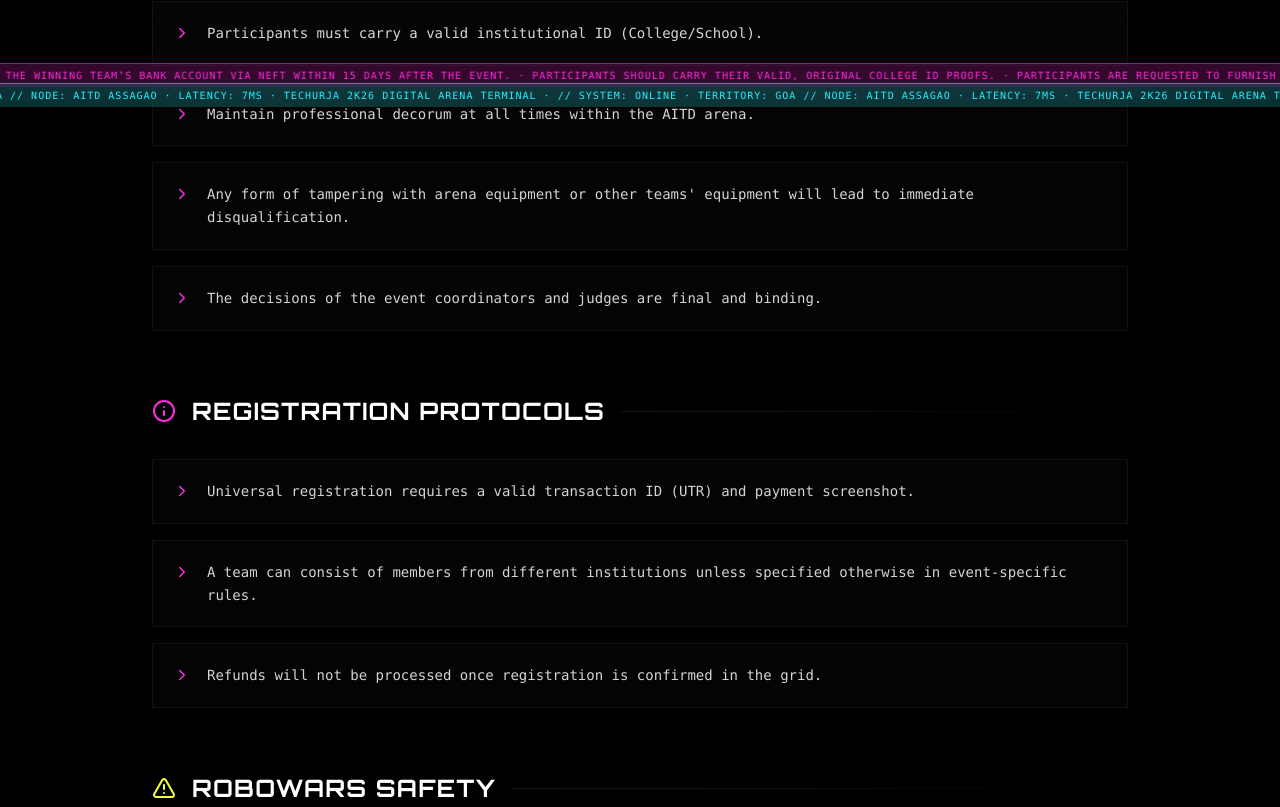
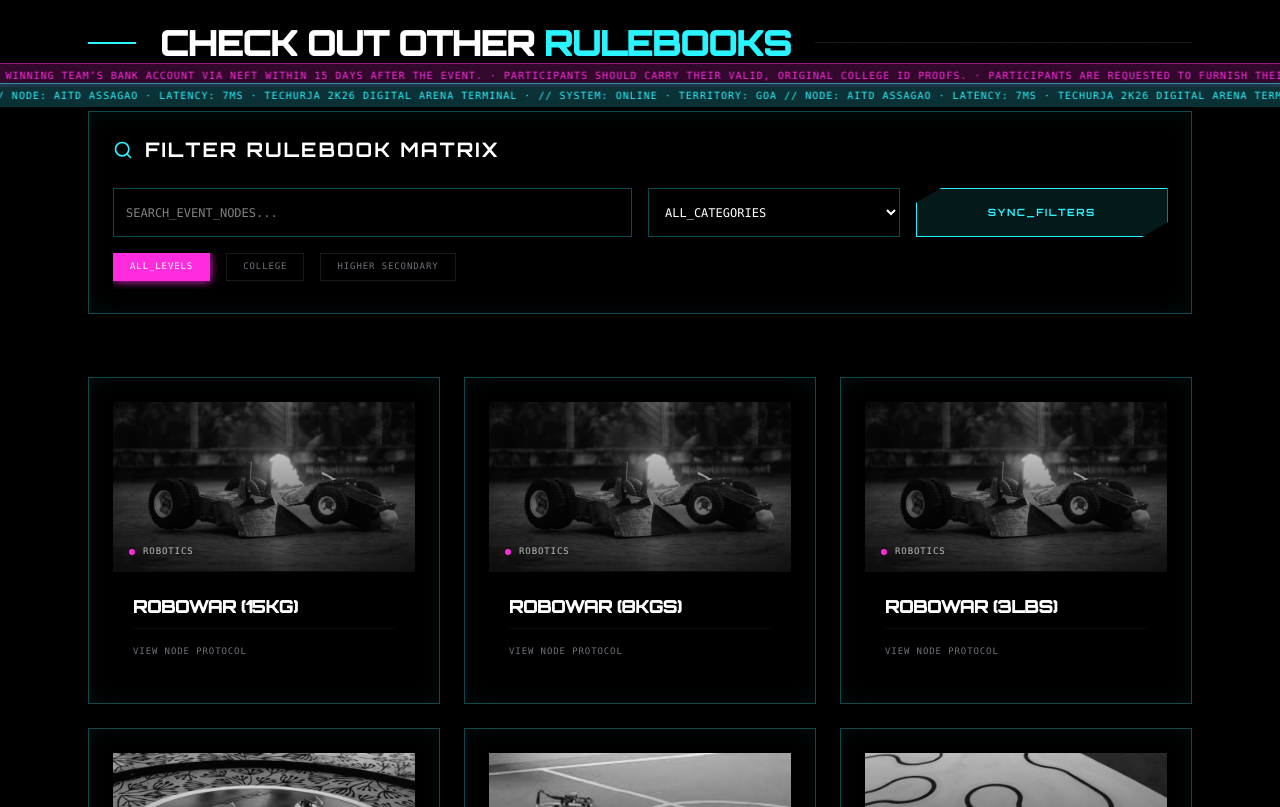
Before and after one commit to atreyakamat/techurja2k26, a Next.js app: page /rulebook in a window 1280 px wide. Shown: the part 693-1500 px from the top of the page. Built offline with nearby package versions, Linux system fonts and the light colour scheme.

Commit message:
feat: redesign rulebook page with master link and searchable event rulebook grid

```diff
--- a/src/app/rulebook/page.tsx
+++ b/src/app/rulebook/page.tsx
@@ -1,49 +1,151 @@
 "use client";
 
 import { Navbar } from "@/components/navbar";
-import { motion } from "framer-motion";
-import { FileText, ShieldAlert, AlertTriangle, Download, Info, CheckCircle2, ChevronRight } from "lucide-react";
+import { motion, AnimatePresence } from "framer-motion";
+import { useState, useEffect, Suspense } from "react";
+import { useSearchParams, useRouter } from "next/navigation";
+import { FileText, ShieldAlert, AlertTriangle, Download, Info, Search, Zap, ArrowUpRight } from "lucide-react";
+import { events, categories, getFilteredEvents } from "@/lib/event-data";
+import Image from "next/image";
+
+function RulebookContent() {
+  const searchParams = useSearchParams();
+  const router = useRouter();
+  const [search, setSearch] = useState(searchParams.get("search") ?? "");
+  const [category, setCategory] = useState(searchParams.get("category") ?? "all");
+  const [level, setLevel] = useState(searchParams.get("level") ?? "all");
+
+  useEffect(() => {
+    setSearch(searchParams.get("search") ?? "");
+    setCategory(searchParams.get("category") ?? "all");
+    setLevel(searchParams.get("level") ?? "all");
+  }, [searchParams]);
+
+  const filteredEvents = getFilteredEvents(search, category, level).filter(e => e.rulebookUrl);
+
+  const handleFilter = (e: React.FormEvent) => {
+    e.preventDefault();
+    const params = new URLSearchParams();
+    if (search) params.set("search", search);
+    if (category !== "all") params.set("category", category);
+    if (level !== "all") params.set("level", level);
+    router.push(`/rulebook?${params.toString()}`, { scroll: false });
+  };
+
+  return (
+    <div className="space-y-16">
+      {/* Search & Filter Header */}
+      <div className="terminal-panel border-cyan-electric/20 p-6 bg-black/40">
+        <h2 className="text-xl font-bold text-white uppercase tracking-widest mb-6 flex items-center gap-3">
+          <Search size={20} className="text-cyan-electric" />
+          Filter Rulebook Matrix
+        </h2>
+
+        <form onSubmit={handleFilter} className="grid grid-cols-1 md:grid-cols-4 gap-4">
+          <input
+            type="text"
+            placeholder="SEARCH_EVENT_NODES..."
+            value={search}
+            onChange={(e) => setSearch(e.target.value)}
+            className="md:col-span-2 bg-black/50 border border-cyan-electric/30 p-3 text-white font-mono text-xs focus:border-cyan-electric outline-none"
+          />
+          <select
+            value={category}
+            onChange={(e) => setCategory(e.target.value)}
+            className="bg-black/50 border border-cyan-electric/30 p-3 text-white font-mono text-xs focus:border-cyan-electric outline-none"
+          >
+            <option value="all">ALL_CATEGORIES</option>
+            {categories.map(c => <option key={c.title} value={c.title}>{c.title.toUpperCase()}</option>)}
+          </select>
+          <button type="submit" className="cyber-button text-[10px] py-3">SYNC_FILTERS</button>
+        </form>
+
+        <div className="flex gap-4 mt-4 overflow-x-auto pb-2 no-scrollbar">
+          {["all", "college", "higher secondary"].map((l) => (
+            <button
+              key={l}
+              onClick={() => {
+                const params = new URLSearchParams(searchParams);
+                if (l === "all") params.delete("level");
+                else params.set("level", l);
+                router.push(`/rulebook?${params.toString()}`, { scroll: false });
+              }}
+              className={`px-4 py-1.5 border text-[9px] font-mono uppercase tracking-widest transition-all shrink-0 ${
+                level === l
+                ? "bg-magenta-cyber border-magenta-cyber text-white shadow-[0_0_10px_#FF2CDE]"
+                : "border-white/10 text-zinc-500 hover:border-magenta-cyber/50"
+              }`}
+            >
+              {l === "all" ? "ALL_LEVELS" : l}
+            </button>
+          ))}
+        </div>
+      </div>
+
+      {/* Rulebook Cards Grid */}
+      <div className="grid grid-cols-1 sm:grid-cols-2 lg:grid-cols-3 gap-6">
+        <AnimatePresence mode="popLayout">
+          {filteredEvents.map((event, idx) => (
+            <motion.a
+              layout
+              initial={{ opacity: 0, scale: 0.9 }}
+              animate={{ opacity: 1, scale: 1 }}
+              exit={{ opacity: 0, scale: 0.9 }}
+              key={event.slug}
+              href={event.rulebookUrl}
+              target="_blank"
+              rel="noopener noreferrer"
+              className="terminal-panel border-white/10 group hover:border-cyan-electric transition-all overflow-hidden flex flex-col h-full bg-zinc-950/50"
+            >
+              <div className="relative aspect-video overflow-hidden border-b border-white/5">
+                {event.image ? (
+                  <Image
+                    src={`${event.image}?v=2.6.2`}
+                    alt={event.name}
+                    fill
+                    className="object-cover grayscale group-hover:grayscale-0 transition-all duration-500 group-hover:scale-110"
+                  />
+                ) : (
+                  <div className="w-full h-full flex items-center justify-center bg-zinc-900">
+                    <FileText size={40} className="text-zinc-800" />
+                  </div>
+                )}
+                <div className="absolute inset-0 bg-gradient-to-t from-black/80 to-transparent"></div>
+                <div className="absolute bottom-3 left-4 flex items-center gap-2">
+                  <div className={`w-1.5 h-1.5 rounded-full ${event.level === 'higher secondary' ? 'bg-yellow-nuclear' : 'bg-magenta-cyber'} animate-pulse`}></div>
+                  <span className="text-[9px] font-mono uppercase text-white/70 tracking-widest">{event.category}</span>
+                </div>
+              </div>
+
+              <div className="p-5 flex flex-col flex-grow">
+                <h3 className="text-lg font-black text-white group-hover:text-cyan-electric transition-colors uppercase tracking-tighter mb-2">
+                  {event.name}
+                </h3>
+                <div className="mt-auto flex items-center justify-between pt-4 border-t border-white/5">
+                  <span className="text-[9px] font-mono text-zinc-500 uppercase tracking-widest group-hover:text-zinc-300">View Node Protocol</span>
+                  <ArrowUpRight size={14} className="text-cyan-electric opacity-0 group-hover:opacity-100 transition-opacity" />
+                </div>
+              </div>
+            </motion.a>
+          ))}
+        </AnimatePresence>
+      </div>
+
+      {filteredEvents.length === 0 && (
+        <div className="text-center py-20 border border-dashed border-white/10">
+          <p className="text-zinc-500 font-mono text-sm uppercase tracking-widest">No rulebook nodes matching your search criteria.</p>
+        </div>
+      )}
+    </div>
+  );
+}
 
 export default function RulebookPage() {
-  const sections = [
-    {
-      title: "GENERAL CONDUCT",
-      icon: ShieldAlert,
-      color: "text-cyan-electric",
-      rules: [
-        "Participants must carry a valid institutional ID (College/School).",
-        "Maintain professional decorum at all times within the AITD arena.",
-        "Any form of tampering with arena equipment or other teams' equipment will lead to immediate disqualification.",
-        "The decisions of the event coordinators and judges are final and binding."
-      ]
-    },
-    {
-      title: "REGISTRATION PROTOCOLS",
-      icon: Info,
-      color: "text-magenta-cyber",
-      rules: [
-        "Universal registration requires a valid transaction ID (UTR) and payment screenshot.",
-        "A team can consist of members from different institutions unless specified otherwise in event-specific rules.",
-        "Refunds will not be processed once registration is confirmed in the grid."
-      ]
-    },
-    {
-      title: "ROBOWARS SAFETY",
-      icon: AlertTriangle,
-      color: "text-yellow-nuclear",
-      rules: [
-        "Bots must pass a mandatory 'Tech Check' before entering the combat zone.",
-        "Remote systems must operate on non-interfering frequencies (2.4GHz preferred).",
-        "Liquid, fire, and projectile weapons are strictly prohibited for safety protocols."
-      ]
-    }
-  ];
-
   return (
     <div className="min-h-screen bg-black text-ink">
       <Navbar />
 
-      <main className="mx-auto max-w-5xl px-6 pt-32 pb-24">
+      <main className="mx-auto max-w-6xl px-6 pt-32 pb-24">
         {/* Header Section */}
         <header className="relative overflow-hidden terminal-panel border-cyan-electric/30 p-8 md:p-16 mb-12 bg-cyan-electric/5">
           <div className="absolute inset-0 scanline-mask opacity-10 pointer-events-none"></div>
@@ -54,7 +156,7 @@ export default function RulebookPage() {
                 SYSTEM_DIRECTIVE // OPERATIONS_v2.6
               </div>
               <h1 className="text-5xl md:text-7xl font-black text-white leading-[0.9] uppercase tracking-tighter mb-6">
-                The <span className="text-cyan-electric">Rulebook</span>
+                Arena <span className="text-cyan-electric text-glow-cyan">Protocols</span>
               </h1>
               <p className="max-w-xl text-lg text-zinc-400 font-mono border-l-2 border-magenta-cyber pl-6 py-2">
                 Operational guidelines for the Techurja 2K26 Digital Arena.
@@ -67,45 +169,32 @@ export default function RulebookPage() {
           </div>
         </header>
 
-        {/* Action Bar */}
-        <div className="flex flex-col sm:flex-row items-center justify-between gap-6 mb-16 p-6 border-y border-white/5 bg-white/5 backdrop-blur-sm">
-          <div className="flex items-center gap-3">
-            <div className="w-2 h-2 rounded-full bg-green-500 animate-ping"></div>
-            <span className="text-xs font-mono text-zinc-500 uppercase tracking-widest">Protocol Status: ACTIVE</span>
-          </div>
+        {/* Main Master Rulebook Button */}
+        <div className="mb-20">
           <a
             href="/rulebook.pdf"
             target="_blank"
-            className="cyber-button text-xs flex items-center gap-3 w-full sm:w-auto justify-center"
+            className="w-full py-10 terminal-panel border-magenta-cyber/50 hover:border-magenta-cyber bg-magenta-cyber/5 hover:bg-magenta-cyber/10 transition-all flex flex-col items-center justify-center gap-4 group relative overflow-hidden shadow-[0_0_30px_rgba(255,44,222,0.1)]"
           >
-            DOWNLOAD MASTER_PDF <Download size={16} />
+            <div className="absolute inset-0 bg-[radial-gradient(circle_at_center,var(--cyber-magenta)_0%,transparent_70%)] opacity-0 group-hover:opacity-20 transition-opacity"></div>
+            <Download size={48} className="text-magenta-cyber group-hover:scale-110 transition-transform duration-500" />
+            <div className="text-center space-y-2 relative z-10">
+              <span className="text-2xl md:text-4xl font-black text-white uppercase tracking-tighter">Download Master Rulebook</span>
+              <p className="text-magenta-cyber font-mono text-[10px] md:text-xs uppercase tracking-[0.3em] font-bold">Comprehensive directives for all arena sectors</p>
+            </div>
           </a>
         </div>
 
-        {/* Rules Grid */}
-        <div className="space-y-16">
-          {sections.map((section, idx) => (
-            <section key={idx} className="relative">
-              <div className="flex items-center gap-4 mb-8">
-                <section.icon size={24} className={section.color} />
-                <h2 className="text-2xl font-bold text-white uppercase tracking-wider">{section.title}</h2>
-                <div className="h-[1px] flex-grow bg-gradient-to-r from-white/10 to-transparent"></div>
-              </div>
+        {/* Section Heading */}
+        <div className="flex items-center gap-6 mb-12">
+          <div className="h-[2px] w-12 bg-cyan-electric"></div>
+          <h2 className="text-3xl md:text-4xl font-black text-white uppercase tracking-tighter">Check Out Other <span className="text-cyan-electric">Rulebooks</span></h2>
+          <div className="h-[1px] flex-grow bg-white/10"></div>
+        </div>
 
-              <div className="grid gap-4">
-                {section.rules.map((rule, i) => (
-                  <div
-                    key={i}
-                    className="group flex items-start gap-4 p-5 border border-white/5 bg-zinc-950/50 hover:border-white/20 transition-all"
-                  >
-                    <ChevronRight size={18} className="text-magenta-cyber mt-0.5 shrink-0 group-hover:translate-x-1 transition-transform" />
-                    <p className="text-zinc-300 font-mono text-sm leading-relaxed">{rule}</p>
-                  </div>
-                ))}
-              </div>
-            </section>
-          ))}
-        </div>
+        <Suspense fallback={<div className="text-center p-20 text-cyan-electric font-mono animate-pulse">Initializing Rulebook Matrix...</div>}>
+          <RulebookContent />
+        </Suspense>
 
         {/* Footer Disclaimer */}
         <footer className="mt-24 p-8 border border-yellow-nuclear/20 bg-yellow-nuclear/5 text-center relative overflow-hidden">
--- a/src/lib/event-data.ts
+++ b/src/lib/event-data.ts
@@ -49,6 +49,7 @@ export const events: EventRecord[] = [
     featured: true,
     flair: "Flagship",
     image: "/event-pics/Event pics/ROBOWAR.jpg",
+    rulebookUrl: "https://drive.google.com/file/d/1XPS_037_vhqvbRNxtHjZSAylT601gTvs/view?usp=drive_link",
     coordinators: [
       { name: "Yash Karekar", phone: "7498686247" },
       { name: "Yash Sanikop", phone: "8177963886" },
@@ -71,6 +72,7 @@ export const events: EventRecord[] = [
     prizePool: "₹2,00,000 (Combined)",
     flair: "Flagship",
     image: "/event-pics/Event pics/ROBOWAR.jpg",
+    rulebookUrl: "https://drive.google.com/file/d/1XPS_037_vhqvbRNxtHjZSAylT601gTvs/view?usp=drive_link",
     coordinators: [
       { name: "Yash Karekar", phone: "7498686247" },
       { name: "Yash Sanikop", phone: "8177963886" },
@@ -93,6 +95,7 @@ export const events: EventRecord[] = [
     prizePool: "₹2,00,000 (Combined)",
     flair: "Flagship",
     image: "/event-pics/Event pics/ROBOWAR.jpg",
+    rulebookUrl: "https://drive.google.com/file/d/1XPS_037_vhqvbRNxtHjZSAylT601gTvs/view?usp=drive_link",
     coordinators: [
       { name: "Yash Karekar", phone: "7498686247" },
       { name: "Yash Sanikop", phone: "8177963886" },
@@ -116,6 +119,7 @@ export const events: EventRecord[] = [
     registrationFee: 472,
     prizePool: "₹30,000",
     image: "/event-pics/Event pics/ROBO SUMO.jpg",
+    rulebookUrl: "https://drive.google.com/file/d/1dJXMtRVHhAv0Rgci5cJ-lmoRr9A_SYm3/view?usp=drive_link",
     coordinators: [
       { name: "Vedh Naik", phone: "8010362301" },
       { name: "Saitesh Kalangutkar", phone: "7972524953" }
@@ -134,8 +138,9 @@ export const events: EventRecord[] = [
     description: "Score goals against opponents in this mechanical football match.",
     rules: ["3 vs 3 format", "5-minute halves"],
     registrationFee: 413,
-    prizePool: "₹20,000",
+    prizePool: "₹2,00,000 (Combined)",
     image: "/event-pics/Event pics/ROBO SOCCER.jpg",
+    rulebookUrl: "https://drive.google.com/file/d/12ti-eQ3F0D6y8c9wUu5_N4U51UZMQm3V/view?usp=drive_link",
     coordinators: [
       { name: "Dia Saji", phone: "9699259703" },
       { name: "Rohan Saikar", phone: "8007944512" }
@@ -160,6 +165,7 @@ export const events: EventRecord[] = [
       second: "₹4,000"
     },
     image: "/event-pics/Event pics/LINE FOLLOWER ROBOT.jpg",
+    rulebookUrl: "https://drive.google.com/file/d/1W66mGxViAOhifhpYGckMq9sFF7L-qmJQ/view?usp=drive_link",
     coordinators: [
       { name: "Dakshesh Verma", phone: "9272098752" },
       { name: "Soham Polle", phone: "9307207645" }
@@ -181,6 +187,7 @@ export const events: EventRecord[] = [
     feeDetails: "Re-entry: ₹177",
     prizePool: "₹15,000",
     image: "/event-pics/Event pics/ROBO RACE.jpg",
+    rulebookUrl: "https://drive.google.com/file/d/1hYVl98mLUTZ3QssM7LcQdxVDwXDVyD2Y/view?usp=drive_link",
     coordinators: [
       { name: "Sanjana Vaday", phone: "9226013380" },
       { name: "Tanisha Kolhar", phone: "8767254192" }
@@ -202,6 +209,7 @@ export const events: EventRecord[] = [
     registrationFee: 354,
     prizePool: "₹15,000",
     image: "/event-pics/Event pics/ROBO TUG OF WAR.jpg",
+    rulebookUrl: "https://drive.google.com/file/d/1aweeTCfdJ07CmuW0WNv11MbEYtY4AKei/view?usp=drive_link",
     coordinators: [
       { name: "Shreyas Manerikar", phone: "8830018722" },
       { name: "Vikas Ghotane", phone: "8767526594" }
@@ -222,6 +230,7 @@ export const events: EventRecord[] = [
     registrationFee: 118,
     prizePool: "₹10,000",
     image: "/event-pics/Event pics/CODING EVENT.jpg",
+    rulebookUrl: "https://drive.google.com/file/d/1yMHIsVTduOjoBDaCx4q6NLR4ndZiRVr4/view?usp=drive_link",
     coordinators: [
       { name: "Myron Dcruz", phone: "7378389612" },
       { name: "Ashwith Shetty", phone: "7218694977" }
@@ -246,6 +255,7 @@ export const events: EventRecord[] = [
       second: "₹8,000"
     },
     image: "/event-pics/Event pics/PROJECT PRESENTATION.jpg",
+    rulebookUrl: "https://drive.google.com/file/d/1f1GTzgGK7CRSUVHeIwlamDld3S0em-Xs/view?usp=drive_link",
     coordinators: [
       { name: "Joyce Martins", phone: "8767179587" },
       { name: "Rudra Malvankar", phone: "9145450734" }
@@ -267,6 +277,7 @@ export const events: EventRecord[] = [
     feeDetails: "Re-entry: ₹177",
     prizePool: "₹10,000",
     image: "/event-pics/Event pics/ROBO MAZE SOLVER.jpg",
+    rulebookUrl: "https://drive.google.com/file/d/1x0RhL2zKUPvrOcfGfN9dYqMjHADjIfHQ/view?usp=drive_link",
     coordinators: [
       { name: "Deesh Naik", phone: "9146480787" },
       { name: "Shourya Dhupkar", phone: "8010909892" }
@@ -288,6 +299,7 @@ export const events: EventRecord[] = [
     registrationFee: 295,
     prizePool: "₹8,000",
     image: "/event-pics/Event pics/BRIDGE CONSTRUCTION.jpg",
+    rulebookUrl: "https://drive.google.com/file/d/1DHHXEtVJsPdLk1XP8wM30hCi0SmXYhnA/view?usp=drive_link",
     coordinators: [
       { name: "Samuel Pinto", phone: "8830472562" },
       { name: "Joaquim", phone: "8766596447" }
@@ -308,6 +320,7 @@ export const events: EventRecord[] = [
     registrationFee: 118,
     prizePool: "₹10,000",
     image: "/event-pics/Event pics/CAPTURE THE FLAG.jpg",
+    rulebookUrl: "https://drive.google.com/file/d/1uC95XNA0QrunE9-R0UeFDnUYBwQ_No3b/view?usp=drive_link",
     coordinators: [
       { name: "Samson Sequeira", phone: "9607560849" },
       { name: "Shrish Bordekar", phone: "9356826227" }
@@ -332,6 +345,7 @@ export const events: EventRecord[] = [
       second: "₹4,000"
     },
     image: "/event-pics/Event pics/CIRCUIT SIMULATION.png",
+    rulebookUrl: "https://drive.google.com/file/d/1rm7bou5h7WdZKjx1I2e8cwQl6fT3D83l/view?usp=drive_link",
     coordinators: [
       { name: "Joel D'Lima", phone: "8605675478" },
       { name: "Jaedan", phone: "9356320798" }
@@ -356,6 +370,7 @@ export const events: EventRecord[] = [
       second: "₹3,000"
     },
     image: "/event-pics/Event pics/BUSINESS PITCH.jpg",
+    rulebookUrl: "https://drive.google.com/file/d/1os_PVFEhQxYh91D7bczSxSXysCz6j-mY/view?usp=drive_link",
     coordinators: [
       { name: "Valora Ferrao", phone: "9765953309" }
     ]
@@ -376,6 +391,7 @@ export const events: EventRecord[] = [
     feeDetails: "Re-entry: ₹236",
     prizePool: "₹8,000",
     image: "/event-pics/Event pics/FIFA.jpg",
+    rulebookUrl: "https://drive.google.com/file/d/11JRb87sZshPqcO3nYzPm3Y-DXxXpPlzV/view?usp=drive_link",
     coordinators: [
       { name: "Aaryan Desai", phone: "8007249603" },
       { name: "Jaydeep Rane", phone: "7498965325" }
@@ -395,6 +411,7 @@ export const events: EventRecord[] = [
     registrationFee: 59,
     prizePool: "₹3,000",
     image: "/event-pics/Event pics/CLASH ROYALE.png",
+    rulebookUrl: "https://drive.google.com/file/d/1LIGLk4pOJPsvWeuRkp-Mkx4qCt2gH29b/view?usp=drive_link",
     coordinators: [
       { name: "Areeb Shaikh", phone: "9730405881" },
       { name: "Mukund Mahambrey", phone: "9405332300" }
@@ -418,6 +435,7 @@ export const events: EventRecord[] = [
       second: "₹4,000"
     },
     image: "/event-pics/Event pics/TREASURE HUNT.png",
+    rulebookUrl: "https://drive.google.com/file/d/10AUc8vzH4wolM3I6plRyrzYvOp_kSdjH/view?usp=drive_link",
     coordinators: [
       { name: "Arya Bandivadekar", phone: "9146973373" },
       { name: "Dikshita Kothankar", phone: "9579376865" }
@@ -437,6 +455,7 @@ export const events: EventRecord[] = [
     registrationFee: 59,
     prizePool: "₹3,000",
     image: "/event-pics/Event pics/VIRTUAL CRICKET.jpg",
+    rulebookUrl: "https://drive.google.com/file/d/1odzOBF6j_ENm5Hr30fyrTFCPFViSYtfg/view?usp=drive_link",
     coordinators: [
       { name: "Soham Joshi", phone: "9922967609" },
       { name: "Shuban", phone: "7414993238" }
@@ -457,6 +476,7 @@ export const events: EventRecord[] = [
     prizePool: "₹30,000",
     featured: true,
     image: "/event-pics/Event pics/HACKATHON.png",
+    rulebookUrl: "https://drive.google.com/file/d/1TVoT0c1R3zBNAZbxAPlAgAqh2SSUsLBO/view?usp=drive_link",
     coordinators: [
       { name: "Atreya Kamat", phone: "7744020601" }
     ]
@@ -475,6 +495,7 @@ export const events: EventRecord[] = [
     registrationFee: "Free",
     prizePool: "₹6,000",
     image: "/event-pics/Event pics/SYMMETRY ART.jpg",
+    rulebookUrl: "https://drive.google.com/file/d/1fx2x-0b5wWg_ap9-S3oJDQ6LAVBhTUpZ/view?usp=drive_link",
     coordinators: [
       { name: "Salmesh Calangutkar", phone: "9028064354" },
       { name: "Vedika Patil", phone: "9371862427" }
@@ -494,6 +515,7 @@ export const events: EventRecord[] = [
     registrationFee: "Free",
     prizePool: "₹6,000",
     image: "/event-pics/Event pics/STRUCTOMAT.jpg",
+    rulebookUrl: "https://drive.google.com/file/d/1mRmUyG5ZYtC8nn92v3H8Vwep2Gx7gcN5/view?usp=drive_link",
     coordinators: [
       { name: "Mihir Shirodkar", phone: "9130357440" },
       { name: "Harsh Mapsekar", phone: "9604107596" }
```
